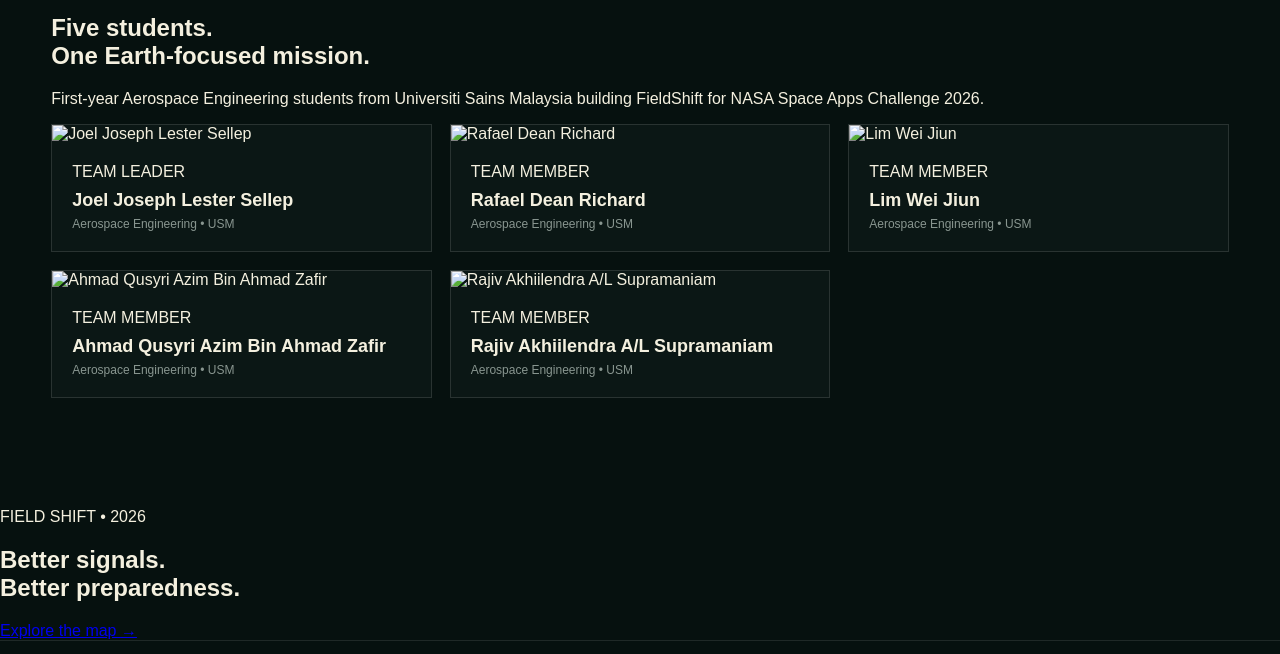
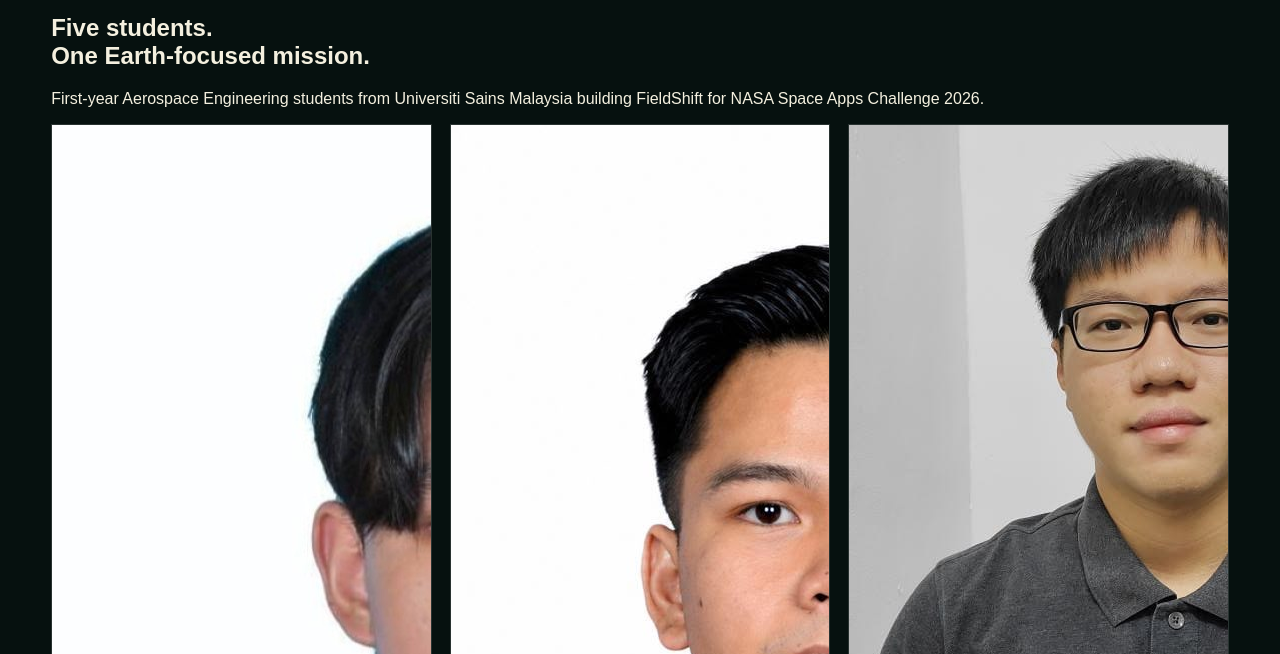
Before and after one commit to joeljoseph1-star/AgroSpace-Xcel-2026-, a plain HTML site: page index.html in a window 1280 px wide. Shown: the part 2840-3494 px from the top of the page. Drawn offline with nearby package versions, Linux system fonts and the light colour scheme.

Commit message:
Update index.html

```diff
--- a/index.html
+++ b/index.html
@@ -110,11 +110,11 @@
     <section id="team" class="section team-section">
       <div class="section-head reveal"><div><div class="section-kicker">03 / MEET OUR TEAM</div><h2>Five students.<br>One Earth-focused mission.</h2></div><p>First-year Aerospace Engineering students from Universiti Sains Malaysia building FieldShift for NASA Space Apps Challenge 2026.</p></div>
       <div class="team-grid">
-        <article class="member featured reveal"><img loading="lazy" src="./assets/joel.jpg" alt="Joel Joseph Lester Sellep"><div class="member-info"><span>TEAM LEADER</span><h3>Joel Joseph Lester Sellep</h3><p>Aerospace Engineering • USM</p></div></article>
-        <article class="member reveal"><img loading="lazy" src="./assets/rafael.jpg" alt="Rafael Dean Richard"><div class="member-info"><span>TEAM MEMBER</span><h3>Rafael Dean Richard</h3><p>Aerospace Engineering • USM</p></div></article>
-        <article class="member reveal"><img loading="lazy" src="./assets/lim.jpg" alt="Lim Wei Jiun"><div class="member-info"><span>TEAM MEMBER</span><h3>Lim Wei Jiun</h3><p>Aerospace Engineering • USM</p></div></article>
-        <article class="member reveal"><img loading="lazy" src="./assets/ahmad.jpg" alt="Ahmad Qusyri Azim Bin Ahmad Zafir"><div class="member-info"><span>TEAM MEMBER</span><h3>Ahmad Qusyri Azim Bin Ahmad Zafir</h3><p>Aerospace Engineering • USM</p></div></article>
-        <article class="member reveal"><img loading="lazy" src="./assets/rajiv.jpg" alt="Rajiv Akhiilendra A/L Supramaniam"><div class="member-info"><span>TEAM MEMBER</span><h3>Rajiv Akhiilendra A/L Supramaniam</h3><p>Aerospace Engineering • USM</p></div></article>
+        <article class="member featured reveal"><img loading="lazy" src="./joel.jpg" alt="Joel Joseph Lester Sellep"><div class="member-info"><span>TEAM LEADER</span><h3>Joel Joseph Lester Sellep</h3><p>Aerospace Engineering • USM</p></div></article>
+        <article class="member reveal"><img loading="lazy" src="./rafael.jpg" alt="Rafael Dean Richard"><div class="member-info"><span>TEAM MEMBER</span><h3>Rafael Dean Richard</h3><p>Aerospace Engineering • USM</p></div></article>
+        <article class="member reveal"><img loading="lazy" src="./lim.jpg" alt="Lim Wei Jiun"><div class="member-info"><span>TEAM MEMBER</span><h3>Lim Wei Jiun</h3><p>Aerospace Engineering • USM</p></div></article>
+        <article class="member reveal"><img loading="lazy" src="./ahmad.jpg" alt="Ahmad Qusyri Azim Bin Ahmad Zafir"><div class="member-info"><span>TEAM MEMBER</span><h3>Ahmad Qusyri Azim Bin Ahmad Zafir</h3><p>Aerospace Engineering • USM</p></div></article>
+        <article class="member reveal"><img loading="lazy" src="./rajiv.jpg" alt="Rajiv Akhiilendra A/L Supramaniam"><div class="member-info"><span>TEAM MEMBER</span><h3>Rajiv Akhiilendra A/L Supramaniam</h3><p>Aerospace Engineering • USM</p></div></article>
       </div>
     </section>
 
```
